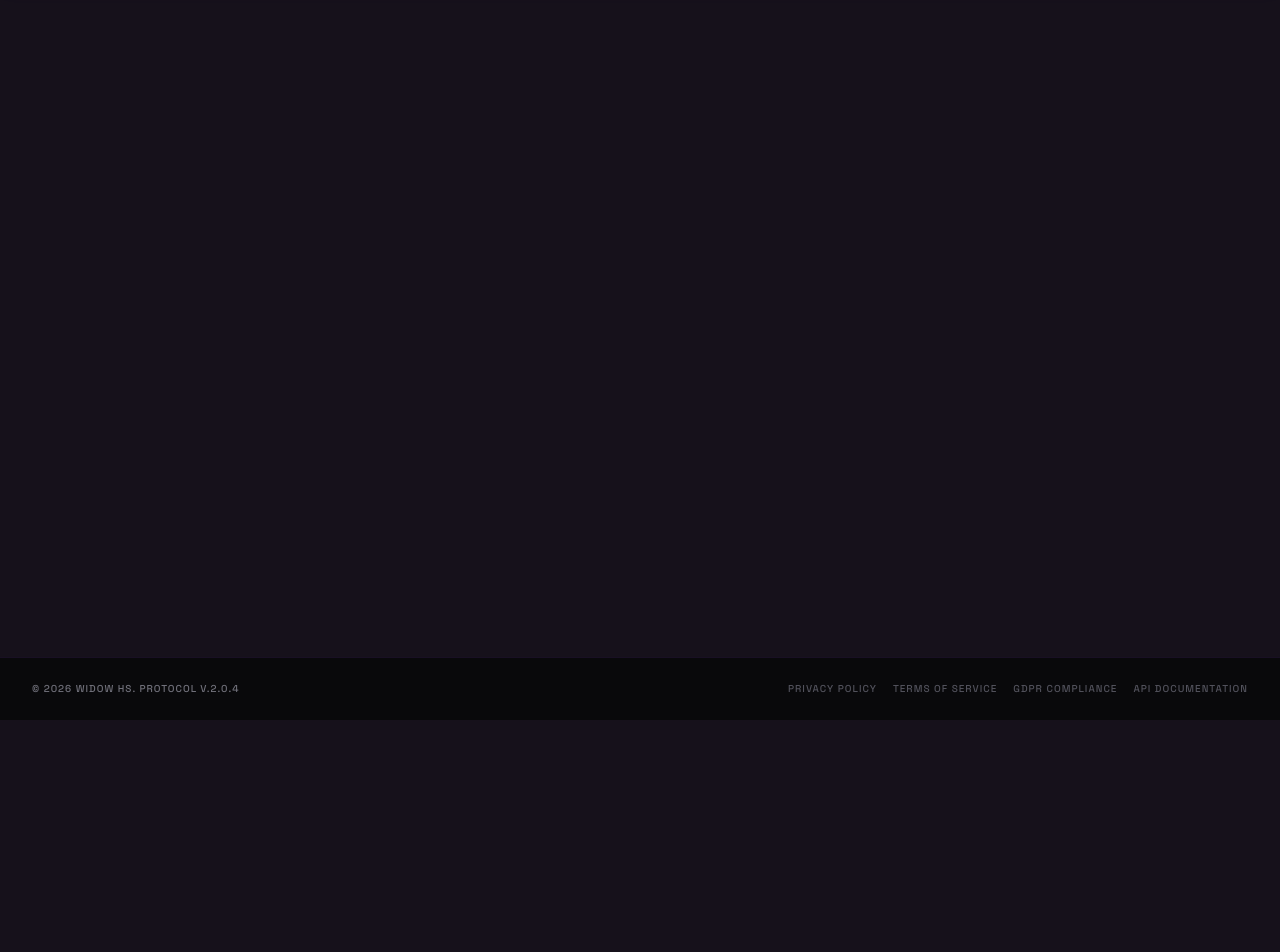
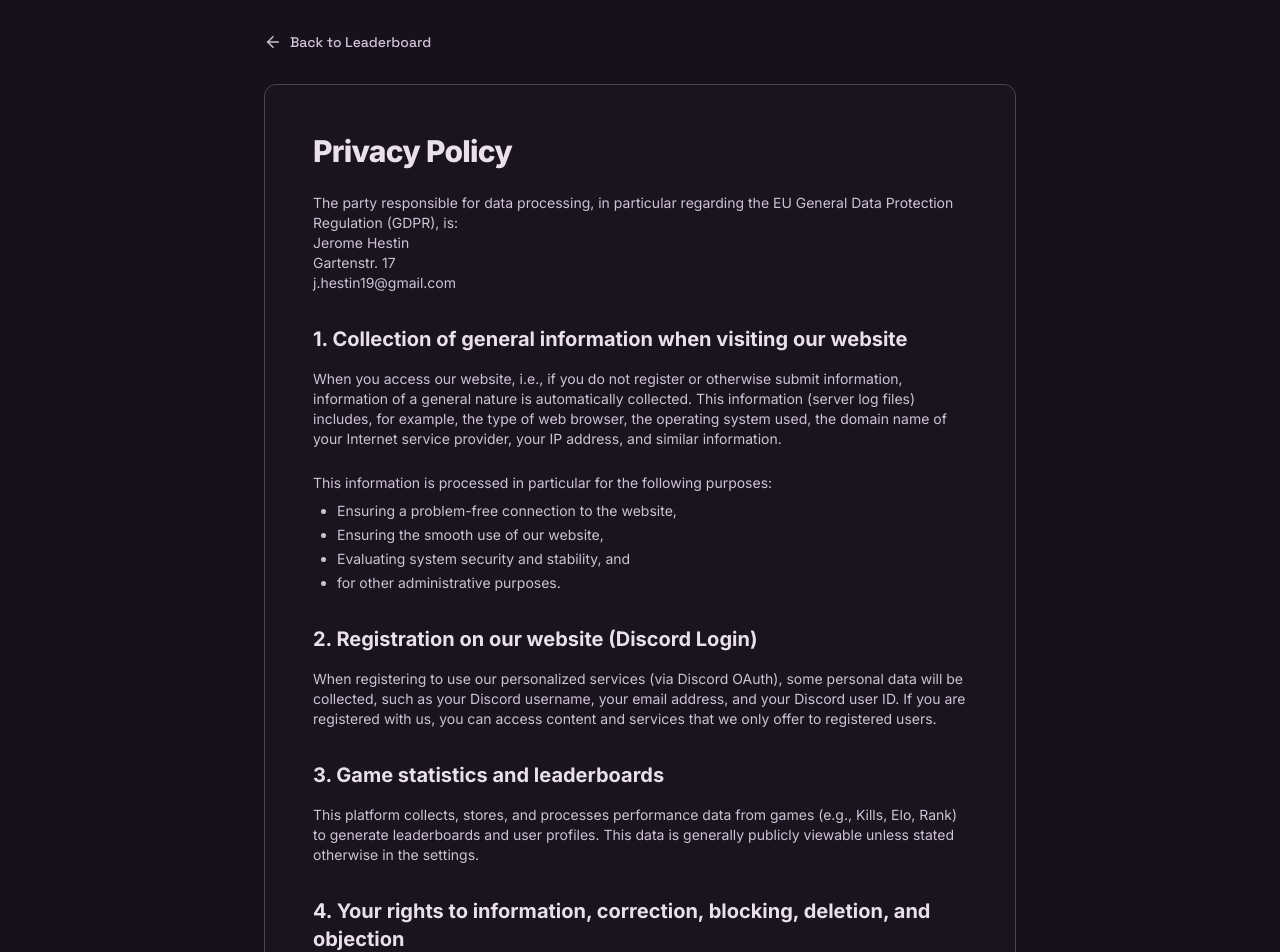
Before and after one commit to jh1909/widowhs, a React (Vite) app: page /#/privacy in a window 1280 px wide. Shown: the part 80-1032 px from the top of the page. Before the commit the page ends 800 px from the top, so only its background shows below. Built offline with nearby package versions, Linux system fonts and the light colour scheme; no server answers.

Commit message:
feat: Add Privacy Policy and Terms of Service pages
Introduces dedicated pages for Privacy Policy and Terms of Service, accessible via footer links. Updates navigation to link to these pages and adjusts profile routing to handle a 'me' alias for the authenticated user.

```diff
--- a/src/App.tsx
+++ b/src/App.tsx
@@ -2,6 +2,8 @@ import { HashRouter as Router, Routes, Route, Link } from "react-router-dom";
 import Leaderboard from "./pages/Leaderboard";
 import Profile from "./pages/Profile";
 import Admin from "./pages/Admin";
+import PrivacyPolicy from "./pages/PrivacyPolicy";
+import TermsOfService from "./pages/TermsOfService";
 import Navigation from "./components/Navigation";
 import { AuthProvider } from "./lib/AuthContext";
 
@@ -20,6 +22,8 @@ export default function App() {
                   <Routes>
                     <Route path="/" element={<Leaderboard />} />
                     <Route path="/profile/:id" element={<Profile />} />
+                    <Route path="/privacy" element={<PrivacyPolicy />} />
+                    <Route path="/terms" element={<TermsOfService />} />
                   </Routes>
                   <Footer />
                 </>
@@ -37,9 +41,9 @@ function Footer() {
     <footer className="bg-[#09090b] text-toxic-purple font-mono text-[10px] text-zinc-500 uppercase tracking-widest w-full border-t border-toxic-purple/10 flex flex-col md:flex-row justify-between items-center px-8 py-6 mt-auto">
       <div>© 2026 WIDOW HS. PROTOCOL V.2.0.4</div>
       <div className="flex gap-4 mt-4 md:mt-0 underline-offset-4">
-        <Link className="text-zinc-600 hover:text-toxic-purple hover:underline transition-colors" to="#">Privacy Policy</Link>
-        <Link className="text-zinc-600 hover:text-toxic-purple hover:underline transition-colors" to="#">Terms of Service</Link>
-        <Link className="text-zinc-600 hover:text-toxic-purple hover:underline transition-colors" to="#">GDPR Compliance</Link>
+        <Link className="text-zinc-600 hover:text-toxic-purple hover:underline transition-colors" to="/privacy">Privacy Policy</Link>
+        <Link className="text-zinc-600 hover:text-toxic-purple hover:underline transition-colors" to="/terms">Terms of Service</Link>
+        <Link className="text-zinc-600 hover:text-toxic-purple hover:underline transition-colors" to="/privacy">GDPR Compliance</Link>
         <Link className="text-zinc-600 hover:text-toxic-purple hover:underline transition-colors" to="#">API Documentation</Link>
       </div>
     </footer>
--- a/src/components/Navigation.tsx
+++ b/src/components/Navigation.tsx
@@ -26,7 +26,7 @@ export default function Navigation() {
             Leaderboard
           </Link>
           <Link
-            to={`/profile/${user ? user.username.toLowerCase() : 'kephrii'}`}
+            to={`/profile/${user ? user.username.toLowerCase() : 'me'}`}
             className={cn(
               "px-2 py-1 transition-all duration-200",
               location.pathname.startsWith("/profile")
--- /dev/null
+++ b/src/pages/PrivacyPolicy.tsx
@@ -0,0 +1,59 @@
+import { ArrowLeft } from "lucide-react";
+import { Link } from "react-router-dom";
+
+export default function PrivacyPolicy() {
+  return (
+    <main className="flex-grow w-full max-w-[800px] mx-auto px-6 py-12 flex flex-col gap-8">
+      <Link to="/" className="inline-flex items-center gap-2 text-on-surface-variant hover:text-[#9d4edd] transition-colors duration-200 ease-out font-mono font-medium text-[14px]">
+        <ArrowLeft className="w-[18px] h-[18px]" />
+        Back to Leaderboard
+      </Link>
+
+      <div className="bg-surface-container/30 backdrop-blur-[12px] border border-[#4d4353] rounded-xl p-8 md:p-12">
+        <h1 className="font-sans text-3xl font-extrabold tracking-tight text-on-surface mb-6">Privacy Policy</h1>
+
+        <div className="prose prose-invert prose-purple max-w-none font-sans text-on-surface-variant space-y-6">
+          <p>
+            The party responsible for data processing, in particular regarding the EU General Data Protection Regulation (GDPR), is:<br />
+            Jerome Hestin<br />
+            Gartenstr. 17<br />
+            j.hestin19&#64;gmail.com<br />
+          </p>
+
+          <h2 className="text-xl font-bold text-on-surface mt-8 mb-4">1. Collection of general information when visiting our website</h2>
+          <p>
+            When you access our website, i.e., if you do not register or otherwise submit information, information of a general nature is automatically collected. This information (server log files) includes, for example, the type of web browser, the operating system used, the domain name of your Internet service provider, your IP address, and similar information.
+          </p>
+          <p>
+            This information is processed in particular for the following purposes:
+            <ul className="list-disc pl-6 mt-2 space-y-1">
+              <li>Ensuring a problem-free connection to the website,</li>
+              <li>Ensuring the smooth use of our website,</li>
+              <li>Evaluating system security and stability, and</li>
+              <li>for other administrative purposes.</li>
+            </ul>
+          </p>
+
+          <h2 className="text-xl font-bold text-on-surface mt-8 mb-4">2. Registration on our website (Discord Login)</h2>
+          <p>
+            When registering to use our personalized services (via Discord OAuth), some personal data will be collected, such as your Discord username, your email address, and your Discord user ID. If you are registered with us, you can access content and services that we only offer to registered users.
+          </p>
+
+          <h2 className="text-xl font-bold text-on-surface mt-8 mb-4">3. Game statistics and leaderboards</h2>
+          <p>
+            This platform collects, stores, and processes performance data from games (e.g., Kills, Elo, Rank) to generate leaderboards and user profiles. This data is generally publicly viewable unless stated otherwise in the settings.
+          </p>
+
+          <h2 className="text-xl font-bold text-on-surface mt-8 mb-4">4. Your rights to information, correction, blocking, deletion, and objection</h2>
+          <p>
+            You have the right to receive information about your personal data stored by us at any time. You also have the right to correction, blocking, or, apart from the prescribed data storage for business processing, deletion of your personal data.
+          </p>
+
+          <p className="text-sm mt-8 border-t border-zinc-700 pt-4 text-zinc-500">
+            <em>Notice: This is a standard template. Please verify it to ensure compliance with local regulations.</em>
+          </p>
+        </div>
+      </div>
+    </main>
+  );
+}
--- a/src/pages/Profile.tsx
+++ b/src/pages/Profile.tsx
@@ -1,4 +1,4 @@
-import { ArrowLeft, Target, Flame, Zap, Swords, Trophy, Timer, Verified, AlertTriangle, Edit2, Check, X } from "lucide-react";
+import { ArrowLeft, Target, Flame, Zap, Swords, Trophy, Timer, Verified, AlertTriangle, Edit2, Check, X, Lock } from "lucide-react";
 import { Link, useParams, useNavigate } from "react-router-dom";
 import { useEffect, useState, useMemo } from "react";
 import { supabase } from "../lib/supabase";
@@ -8,7 +8,7 @@ import { AreaChart, Area, XAxis, YAxis, CartesianGrid, Tooltip, ResponsiveContai
 export default function Profile() {
   const { id } = useParams();
   const navigate = useNavigate();
-  const { user } = useAuth();
+  const { user, login } = useAuth();
   const playerName = id ? id.toUpperCase() : "UNKNOWN";
 
   const [loading, setLoading] = useState(true);
@@ -52,12 +52,20 @@ export default function Profile() {
     async function fetchPlayerData() {
       if (!id) return;
 
+      if (id === "me" && !user) {
+        setLoading(false);
+        setPlayer(null);
+        return;
+      }
+
+      const targetId = id === "me" && user ? user.username : id;
+
       setLoading(true);
       try {
         const { data, error } = await supabase
           .from("players")
           .select("*")
-          .ilike("name", id)
+          .ilike("name", targetId)
           .limit(1);
 
         if (error) {
@@ -67,7 +75,7 @@ export default function Profile() {
         if (data && data.length > 0) {
           setPlayer(data[0]);
           setError(null);
-        } else if (user && user.username.toLowerCase() === id.toLowerCase()) {
+        } else if (user && user.username.toLowerCase() === targetId.toLowerCase()) {
           // Fallback for missing user profile if it's the logged-in user
           setPlayer({
               name: user.username,
@@ -152,6 +160,19 @@ export default function Profile() {
       <main className="flex-grow w-full max-w-[1280px] mx-auto px-6 py-12 flex flex-col gap-12 items-center justify-center">
         <div className="animate-spin text-[#9d4edd] w-8 h-8 rounded-full border-2 border-t-transparent border-current"></div>
         <p className="font-mono text-zinc-500 uppercase tracking-widest text-[12px]">Loading profile data...</p>
+      </main>
+    );
+  }
+
+  if (id === "me" && !user) {
+    return (
+      <main className="flex-grow w-full max-w-[1280px] mx-auto px-6 py-12 flex flex-col gap-6 items-center justify-center">
+        <Lock className="text-zinc-500 w-16 h-16" />
+        <h1 className="font-sans text-[24px] font-bold text-on-surface uppercase tracking-tighter">Profile Not Available</h1>
+        <p className="text-zinc-400 font-sans max-w-md text-center">Please log in to view your profile.</p>
+        <button onClick={login} className="mt-4 bg-toxic-purple hover:bg-[#842bd2] text-white font-bold py-2 px-6 rounded-md transition-colors font-mono uppercase tracking-widest text-sm">
+          Login via Discord
+        </button>
       </main>
     );
   }
--- /dev/null
+++ b/src/pages/TermsOfService.tsx
@@ -0,0 +1,55 @@
+import { ArrowLeft } from "lucide-react";
+import { Link } from "react-router-dom";
+
+export default function TermsOfService() {
+  return (
+    <main className="flex-grow w-full max-w-[800px] mx-auto px-6 py-12 flex flex-col gap-8">
+      <Link to="/" className="inline-flex items-center gap-2 text-on-surface-variant hover:text-[#9d4edd] transition-colors duration-200 ease-out font-mono font-medium text-[14px]">
+        <ArrowLeft className="w-[18px] h-[18px]" />
+        Back to Leaderboard
+      </Link>
+
+      <div className="bg-surface-container/30 backdrop-blur-[12px] border border-[#4d4353] rounded-xl p-8 md:p-12">
+        <h1 className="font-sans text-3xl font-extrabold tracking-tight text-on-surface mb-6">Terms of Service</h1>
+
+        <div className="prose prose-invert prose-purple max-w-none font-sans text-on-surface-variant space-y-6">
+          <p>Last updated: {new Date().toLocaleDateString('en-US')}</p>
+
+          <h2 className="text-xl font-bold text-on-surface mt-8 mb-4">1. Scope</h2>
+          <p>
+            These Terms of Service apply to the use of the website and services of WIDOW HS. (hereinafter "Service" or "we"). By accessing our Service, you agree to these terms.
+          </p>
+
+          <h2 className="text-xl font-bold text-on-surface mt-8 mb-4">2. Service Description</h2>
+          <p>
+            Our Service provides a leaderboard and statistics platform for players. We reserve the right to modify, suspend, or discontinue the Service at any time.
+          </p>
+
+          <h2 className="text-xl font-bold text-on-surface mt-8 mb-4">3. Registration and Discord Account</h2>
+          <p>
+            Logging in via Discord is required for certain features of the Service. You are responsible for keeping your Discord account credentials secure. We are not liable for damages resulting from unauthorized access to your Discord account.
+          </p>
+
+          <h2 className="text-xl font-bold text-on-surface mt-8 mb-4">4. Rules of Conduct</h2>
+          <p>
+            Using the Service for illegal or unauthorized purposes is prohibited. It is forbidden to use cheats, exploits, automation software, bots, hacks, mods, or any other unauthorized third-party software to manipulate the Service, leaderboards, or statistics.
+          </p>
+
+          <h2 className="text-xl font-bold text-on-surface mt-8 mb-4">5. Limitation of Liability</h2>
+          <p>
+            We are only liable for intent and gross negligence. For slight negligence, we are only liable in case of a breach of substantial contractual obligations. The Service is provided "as is" and without any express or implied warranties.
+          </p>
+
+          <h2 className="text-xl font-bold text-on-surface mt-8 mb-4">6. Changes to the Terms of Service</h2>
+          <p>
+            We reserve the right to change these Terms of Service at any time. We will inform users in advance about significant changes.
+          </p>
+
+          <p className="text-sm mt-8 border-t border-zinc-700 pt-4 text-zinc-500">
+            <em>Notice: This is a standard template. Please verify it to ensure compliance with local regulations in case of doubt.</em>
+          </p>
+        </div>
+      </div>
+    </main>
+  );
+}
```
